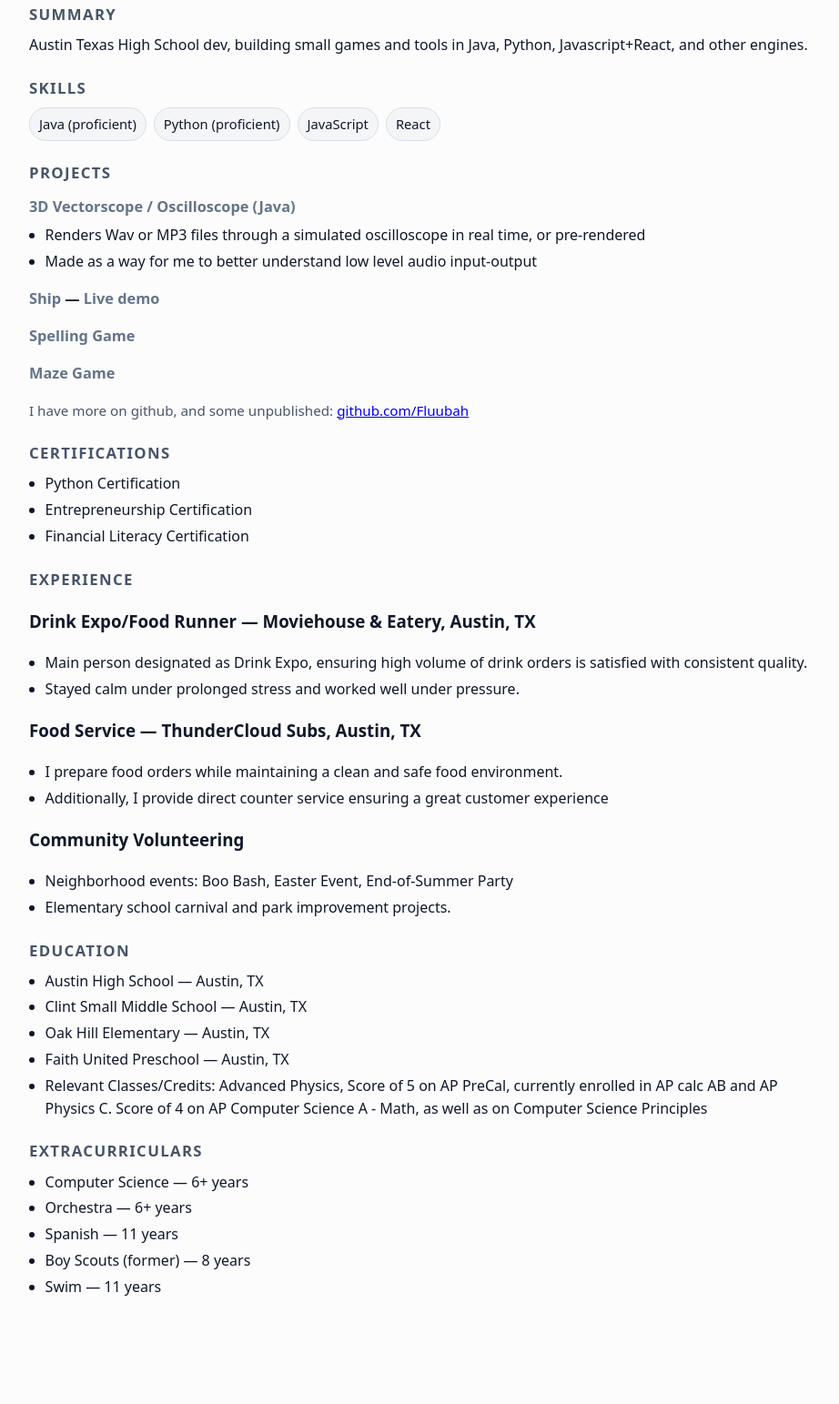
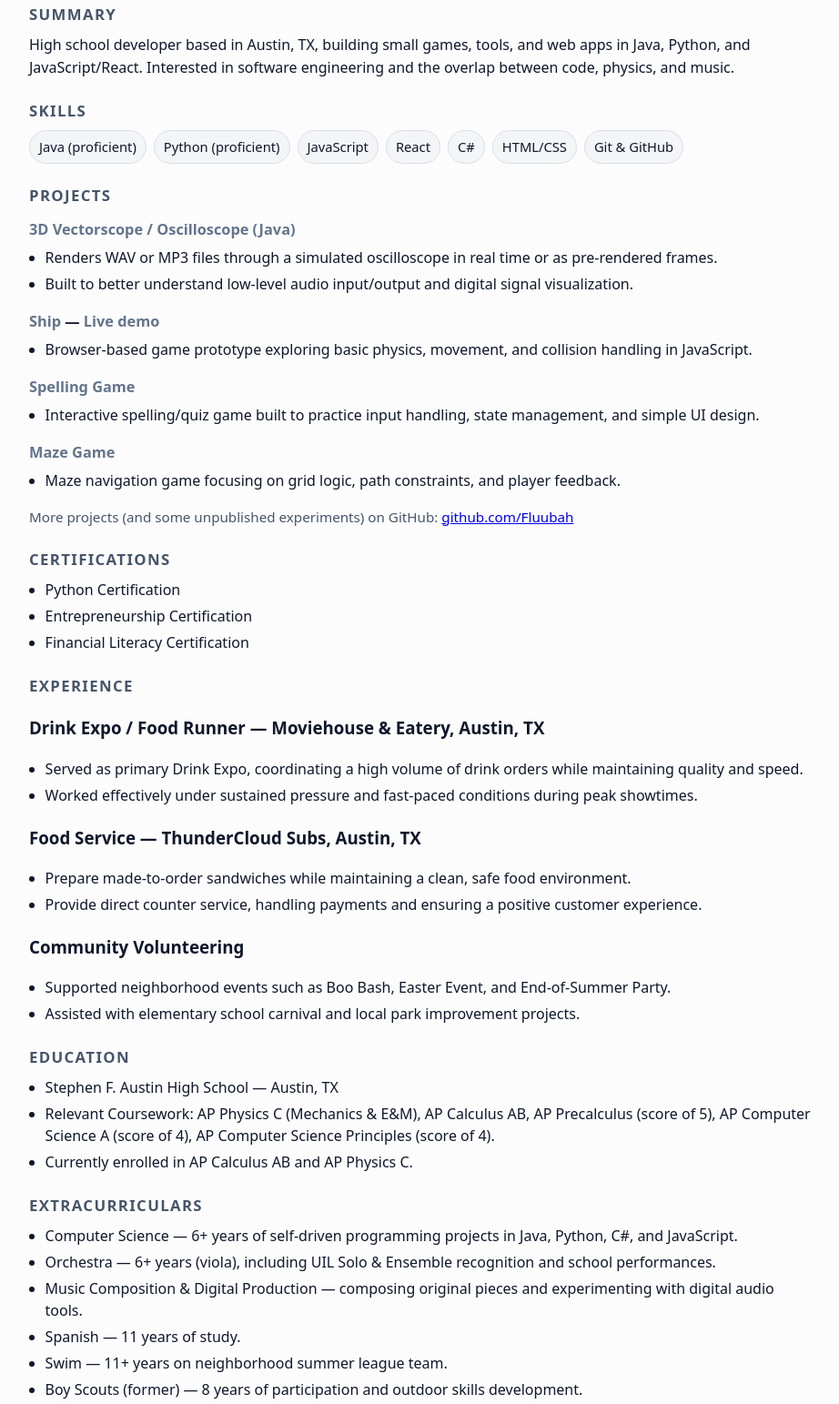
Before and after one commit to Fluubah/ASResume, a plain HTML site: page index.html in a window 1280 px wide. Shown: the part 115-1658 px from the top of the page at 91% size, without its empty margins (178-1100 px from the left). Before the commit the page ends 1597 px from the top, so only its background shows below. Drawn offline with Linux system fonts and the light colour scheme.

Commit message:
Update index.html

```diff
--- a/index.html
+++ b/index.html
@@ -91,7 +91,7 @@
     <div class="topline">
         <h1>Aaron Sabisch</h1>
         <div class="contacts">
-            Austin, TX · <a href="mailto:aaronsabisch0@gmail.com">aaronsabisch0@gmail.com</a> · <a href="tel:+17372313668">737‑231‑3668</a> · <a href="https://github.com/Fluubah" target="_blank" rel="noopener">github.com/Fluubah</a>
+            Austin, TX · <a href="mailto:aaronsabisch0@gmail.com">aaronsabisch0@gmail.com</a> · <a href="tel:+17372313668">737-231-3668</a> · <a href="https://github.com/Fluubah" target="_blank" rel="noopener">github.com/Fluubah</a>
         </div>
     </div>
 </header>
@@ -99,8 +99,9 @@
 <main>
     <section aria-label="Summary">
         <h2>Summary</h2>
-        <p>Austin Texas High School dev, building small games and tools in Java, Python, Javascript+React, and other engines. </p>
+        <p>High school developer based in Austin, TX, building small games, tools, and web apps in Java, Python, and JavaScript/React. Interested in software engineering and the overlap between code, physics, and music.</p>
     </section>
+
     <section aria-label="Skills">
         <h2>Skills</h2>
         <div class="pillset">
@@ -108,15 +109,19 @@
             <span class="pill">Python (proficient)</span>
             <span class="pill">JavaScript</span>
             <span class="pill">React</span>
+            <span class="pill">C#</span>
+            <span class="pill">HTML/CSS</span>
+            <span class="pill">Git & GitHub</span>
         </div>
     </section>
+
     <section aria-label="Projects">
         <h2>Projects</h2>
         <div class="project">
             <h3><a href="https://github.com/Fluubah/Oscilloscope" target="_blank" rel="noopener">3D Vectorscope / Oscilloscope (Java)</a></h3>
             <ul>
-                <li>Renders Wav or MP3 files through a simulated oscilloscope in real time, or pre-rendered</li>
-                <li>Made as a way for me to better understand low level audio input-output</li>
+                <li>Renders WAV or MP3 files through a simulated oscilloscope in real time or as pre-rendered frames.</li>
+                <li>Built to better understand low-level audio input/output and digital signal visualization.</li>
             </ul>
         </div>
 
@@ -125,17 +130,26 @@
                 <a href="https://github.com/Fluubah/Ship" target="_blank" rel="noopener">Ship</a>
                 — <a href="https://fluubah.github.io/Ship/" target="_blank" rel="noopener">Live demo</a>
             </h3>
+            <ul>
+                <li>Browser-based game prototype exploring basic physics, movement, and collision handling in JavaScript.</li>
+            </ul>
         </div>
 
         <div class="project">
             <h3><a href="https://github.com/Fluubah/SpellingGame" target="_blank" rel="noopener">Spelling Game</a></h3>
+            <ul>
+                <li>Interactive spelling/quiz game built to practice input handling, state management, and simple UI design.</li>
+            </ul>
         </div>
 
         <div class="project">
             <h3><a href="https://github.com/Fluubah/MazeGame" target="_blank" rel="noopener">Maze Game</a></h3>
+            <ul>
+                <li>Maze navigation game focusing on grid logic, path constraints, and player feedback.</li>
+            </ul>
         </div>
 
-        <p class="meta">I have more on github, and some unpublished: <a href="https://github.com/Fluubah" target="_blank" rel="noopener">github.com/Fluubah</a></p>
+        <p class="meta">More projects (and some unpublished experiments) on GitHub: <a href="https://github.com/Fluubah" target="_blank" rel="noopener">github.com/Fluubah</a></p>
     </section>
 
     <section aria-label="Certifications">
@@ -149,45 +163,43 @@
 
     <section aria-label="Experience">
         <h2>Experience</h2>
-        <h3>Drink Expo/Food Runner — Moviehouse & Eatery, Austin, TX</h3>
+        <h3>Drink Expo / Food Runner — Moviehouse &amp; Eatery, Austin, TX</h3>
         <ul>
-            <li>Main person designated as Drink Expo, ensuring high volume of drink orders is satisfied with consistent quality.</li>
-            <li>Stayed calm under prolonged stress and worked well under pressure.</li>
+            <li>Served as primary Drink Expo, coordinating a high volume of drink orders while maintaining quality and speed.</li>
+            <li>Worked effectively under sustained pressure and fast-paced conditions during peak showtimes.</li>
         </ul>
 
         <h3>Food Service — ThunderCloud Subs, Austin, TX</h3>
         <ul>
-            <li>I prepare food orders while maintaining a clean and safe food environment.</li>
-            <li>Additionally, I provide direct counter service ensuring a great customer experience</li>
+            <li>Prepare made-to-order sandwiches while maintaining a clean, safe food environment.</li>
+            <li>Provide direct counter service, handling payments and ensuring a positive customer experience.</li>
         </ul>
 
         <h3>Community Volunteering</h3>
         <ul>
-            <li>Neighborhood events: Boo Bash, Easter Event, End‑of‑Summer Party</li>
-            <li>Elementary school carnival and park improvement projects.</li>
+            <li>Supported neighborhood events such as Boo Bash, Easter Event, and End-of-Summer Party.</li>
+            <li>Assisted with elementary school carnival and local park improvement projects.</li>
         </ul>
     </section>
 
     <section aria-label="Education">
         <h2>Education</h2>
         <ul>
-            <li>Austin High School — Austin, TX</li>
-            <li>Clint Small Middle School — Austin, TX</li>
-            <li>Oak Hill Elementary — Austin, TX</li>
-            <li>Faith United Preschool — Austin, TX</li>
-
-            <li>Relevant Classes/Credits: Advanced Physics, Score of 5 on AP PreCal, currently enrolled in AP calc AB and AP Physics C. Score of 4 on AP Computer Science A - Math, as well as on Computer Science Principles</li>
+            <li>Stephen F. Austin High School — Austin, TX</li>
+            <li>Relevant Coursework: AP Physics C (Mechanics &amp; E&amp;M), AP Calculus AB, AP Precalculus (score of 5), AP Computer Science A (score of 4), AP Computer Science Principles (score of 4).</li>
+            <li>Currently enrolled in AP Calculus AB and AP Physics C.</li>
         </ul>
     </section>
 
     <section aria-label="Extracurriculars">
         <h2>Extracurriculars</h2>
         <ul>
-            <li>Computer Science — 6+ years</li>
-            <li>Orchestra — 6+ years</li>
-            <li>Spanish — 11 years</li>
-            <li>Boy Scouts (former) — 8 years</li>
-            <li>Swim — 11 years</li>
+            <li>Computer Science — 6+ years of self-driven programming projects in Java, Python, C#, and JavaScript.</li>
+            <li>Orchestra — 6+ years (viola), including UIL Solo &amp; Ensemble recognition and school performances.</li>
+            <li>Music Composition &amp; Digital Production — composing original pieces and experimenting with digital audio tools.</li>
+            <li>Spanish — 11 years of study.</li>
+            <li>Swim — 11+ years on neighborhood summer league team.</li>
+            <li>Boy Scouts (former) — 8 years of participation and outdoor skills development.</li>
         </ul>
     </section>
 </main>
```
